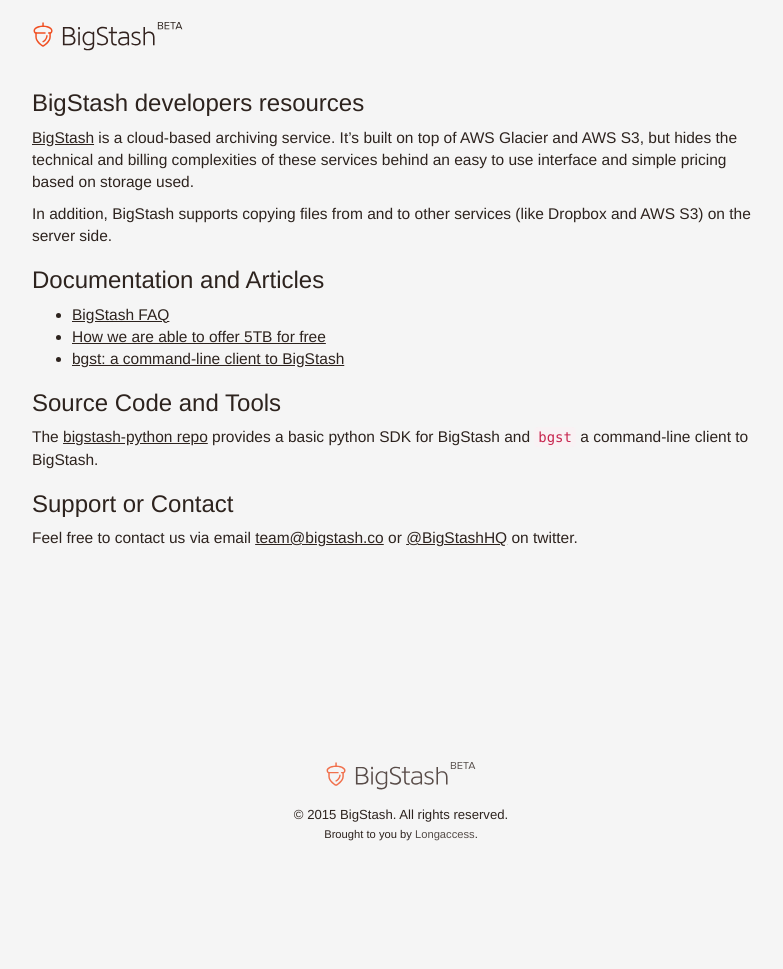
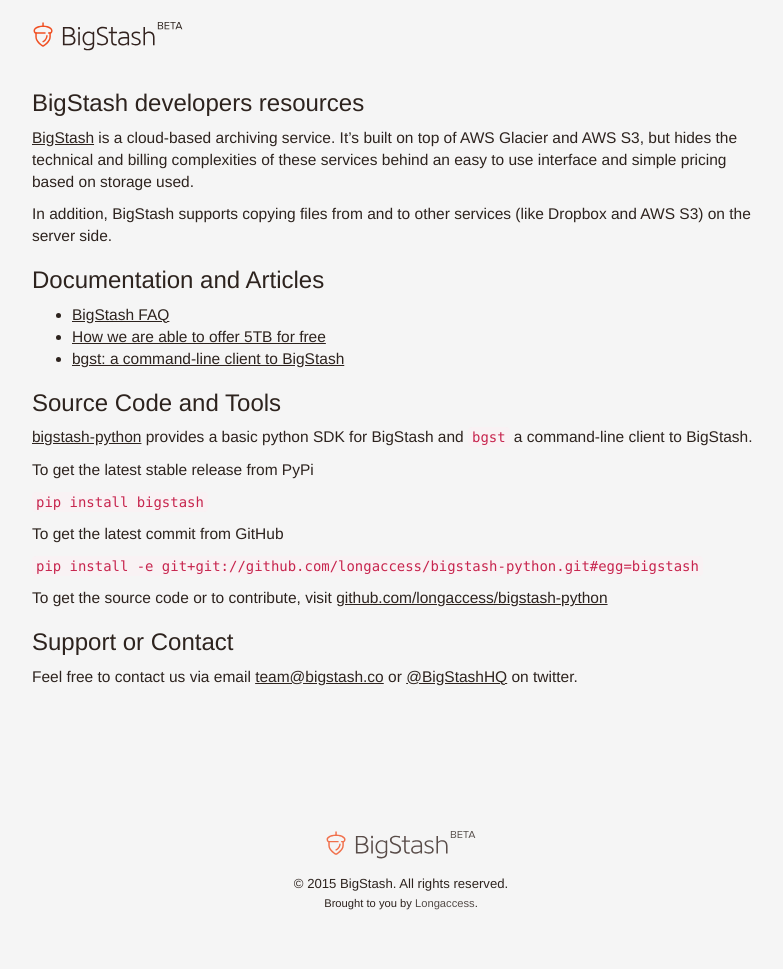
Before and after one commit to longaccess/bigstash-dev, a Jekyll site: the page built from index.html, in a window 1280 px wide. Shown: the whole page, without its empty margins (239-1022 px from the left). Built offline with Jekyll 4.4.1, drawn with Linux system fonts in a browser that asks for light colours; before the commit the page ends 900 px from its top, so only the background shows below that.

Commit message:
Updated homepage content.

```diff
--- a/_includes/homepage.md
+++ b/_includes/homepage.md
@@ -1,7 +1,11 @@
 ### BigStash developers resources
-[BigStash](https://www.bigstash.co) is a cloud-based archiving service. It's built on top of AWS Glacier and AWS S3, but hides the technical and billing complexities of these services behind an easy to use interface and simple pricing based on storage used.
+[BigStash](https://www.bigstash.co) is a cloud-based archiving service. It's
+built on top of AWS Glacier and AWS S3, but hides the technical and billing
+complexities of these services behind an easy to use interface and simple
+pricing based on storage used.
 
-In addition, BigStash supports copying files from and to other services (like Dropbox and AWS S3) on the server side.
+In addition, BigStash supports copying files from and to other services
+(like Dropbox and AWS S3) on the server side.
 
 ### Documentation and Articles
 - [BigStash FAQ](https://www.bigstash.co/faq/)
@@ -9,7 +13,19 @@
 - [bgst: a command-line client to BigStash](http://blog.bigstash.co/2015/05/16/bgst-a-command-line-client-to-bigstash/)
 
 ### Source Code and Tools
-The [bigstash-python repo](https://github.com/longaccess/bigstash-python) provides a basic python SDK for BigStash and `bgst` a command-line client to BigStash.
+[bigstash-python](https://github.com/longaccess/bigstash-python)
+provides a basic python SDK for BigStash and `bgst` a command-line client to
+BigStash.
+
+To get the latest stable release from PyPi
+
+`pip install bigstash`
+
+To get the latest commit from GitHub
+
+`pip install -e git+git://github.com/longaccess/bigstash-python.git#egg=bigstash`
+
+To get the source code or to contribute, visit [github.com/longaccess/bigstash-python](https://github.com/longaccess/bigstash-python)
 
 ### Support or Contact
 Feel free to contact us via email [team@bigstash.co](mailto:team@bigstash.co) or [@BigStashHQ](https://twitter.com/@bigstashhq) on twitter.
```
